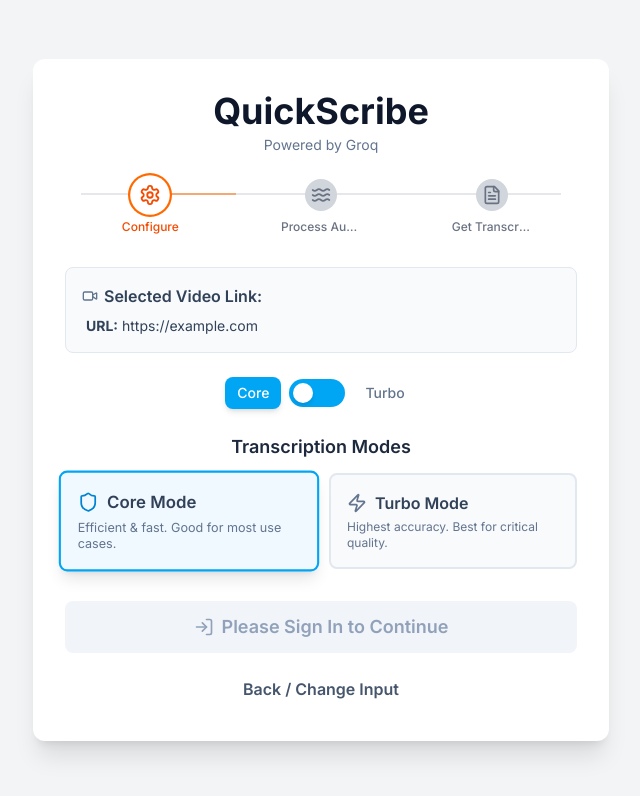
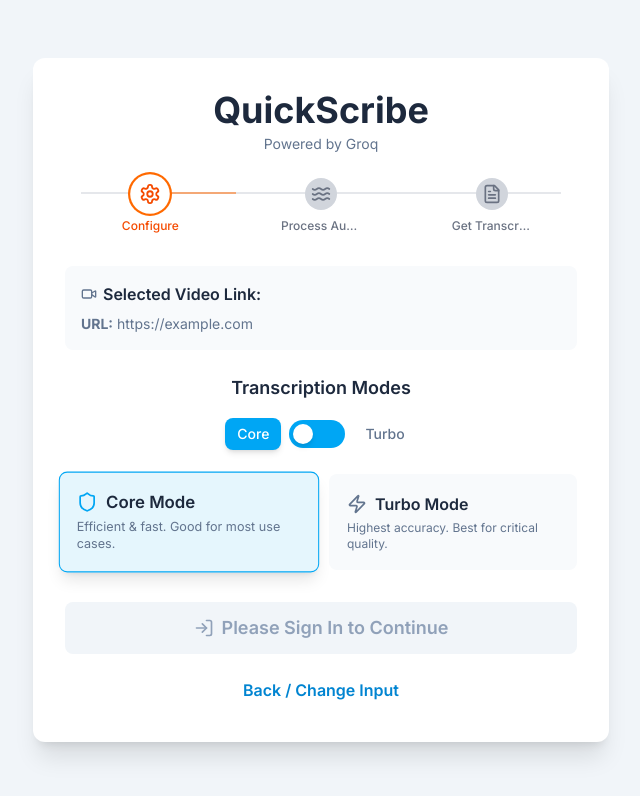
Before and after one commit to rmedjek/quickscribe, a Next.js app: page / in a window 1280 px wide. Both pictures are taken after typing "https://example.com" into the empty fields and a click on the button "Process Link". Shown: the top 796 px of the page, without its empty margins (319-959 px from the left). Built offline with nearby package versions, Linux system fonts and the light colour scheme; no server answers.

Commit message:
prodReady - phase3 -  fix dark theme

```diff
--- a/app/components/ConfirmationView.tsx
+++ b/app/components/ConfirmationView.tsx
@@ -16,6 +16,7 @@ import {APP_STEPS} from "@/types/app";
 import StyledButton from "./StyledButton";
 import ProgressStepper from "./ProgressStepper";
 import {SelectedInputType} from "@/types/app";
+import clsx from "clsx";
 
 export type TranscriptionMode = "core" | "turbo";
 
@@ -34,7 +35,6 @@ interface ConfirmationViewProps {
 const ConfirmationView: React.FC<ConfirmationViewProps> = ({
   file,
   link,
-  inputType,
   onConfirm,
   onCancel,
   isSubmitting = false,
@@ -43,9 +43,10 @@ const ConfirmationView: React.FC<ConfirmationViewProps> = ({
   const isAuthenticated = authStatus === "authenticated";
   const isAuthLoading = authStatus === "loading";
 
+  const [selectedMode, setSelectedMode] = useState<TranscriptionMode>("core");
+
   const isFileProvided = !!file;
   const isLinkProvided = !!link && !file;
-  const [selectedMode, setSelectedMode] = useState<TranscriptionMode>("core");
 
   const formatFileSize = (bytes: number): string => {
     if (bytes === 0) return "0 Bytes";
@@ -57,77 +58,93 @@ const ConfirmationView: React.FC<ConfirmationViewProps> = ({
 
   const getInputTypeDisplayName = () => {
     if (isLinkProvided) return "Video Link";
-    if (isFileProvided) {
-      if (inputType === "audio") return "Audio File";
-      if (inputType === "video") return "Video File";
-    }
-    return "File";
+    if (isFileProvided) return "Audio File";
+    return "Input";
   };
 
   const getInputIcon = () => {
     if (isLinkProvided)
-      return <Video size={16} className="inline mr-1.5 text-slate-500" />;
-    if (isFileProvided) {
-      if (inputType === "audio")
-        return <Music size={16} className="inline mr-1.5 text-slate-500" />;
-      if (inputType === "video")
-        return <Video size={16} className="inline mr-1.5 text-slate-500" />;
-    }
-    return <FileText size={16} className="inline mr-1.5 text-slate-500" />;
+      return (
+        <Video
+          size={16}
+          className="inline mr-1.5 text-[var(--text-secondary)]"
+        />
+      );
+    if (isFileProvided)
+      return (
+        <Music
+          size={16}
+          className="inline mr-1.5 text-[var(--text-secondary)]"
+        />
+      );
+    return (
+      <FileText
+        size={16}
+        className="inline mr-1.5 text-[var(--text-secondary)]"
+      />
+    );
   };
 
   return (
-    <div className="bg-white dark:bg-slate-800 p-6 sm:p-8 rounded-xl shadow-xl w-full max-w-xl mx-auto text-slate-700 dark:text-slate-200">
+    <div className="bg-[var(--card-bg)]  border-[var(--border-color)] p-6 sm:p-8 rounded-xl shadow-xl w-full max-w-xl mx-auto text-[var(--text-primary)]">
       <div className="text-center mb-6">
-        <h1 className="text-3xl sm:text-4xl font-bold text-slate-900 dark:text-slate-50">
-          QuickScribe
-        </h1>
-        <p className="text-sm text-slate-500 mt-1">Powered by Groq</p>
+        <h1 className="text-3xl sm:text-4xl font-bold">QuickScribe</h1>
+        <p className="text-sm text-[var(--text-secondary)] mt-1">
+          Powered by Groq
+        </p>
       </div>
 
       <ProgressStepper steps={APP_STEPS} currentStepId="configure" />
 
-      <div className="my-6 p-4 border border-slate-200 dark:border-slate-600 bg-slate-50 dark:bg-slate-700 text-sm rounded-lg">
-        <h3 className="text-base font-semibold mb-2 text-slate-700 dark:text-slate-200 flex items-center">
+      <div className="my-6 p-4 bg-[var(--card-secondary-bg)] rounded-lg">
+        <h3 className="text-base font-semibold mb-2 flex items-center">
           {getInputIcon()} Selected {getInputTypeDisplayName()}:
         </h3>
         {isFileProvided && file && (
-          <>
-            <p className="truncate ml-1">
+          <div className="text-sm space-y-1 text-[var(--text-secondary)]">
+            <p className="truncate">
               <strong>Name:</strong> {file.name}
             </p>
-            <p className="ml-1">
+            <p>
               <strong>Type:</strong> {file.type}
             </p>
-            <p className="ml-1">
+            <p>
               <strong>Size:</strong> {formatFileSize(file.size)}
             </p>
-          </>
+          </div>
         )}
         {isLinkProvided && (
-          <p className="break-all ml-1">
+          <p className="text-sm break-all text-[var(--text-secondary)]">
             <strong>URL:</strong> {link}
           </p>
         )}
       </div>
 
       {(isFileProvided || isLinkProvided) && (
-        <>
+        <div className="mb-8">
+          <h3 className="text-lg font-semibold mb-4 text-center">
+            Transcription Modes
+          </h3>
+
+          {/* --- THIS IS THE FIX --- */}
+          {/* The Core/Turbo switch is restored here, above the mode cards. */}
           <div className="mb-6 flex items-center justify-center space-x-2">
             <span
-              className={`px-3 py-1.5 rounded-lg text-sm font-medium cursor-pointer transition-all ${
+              className={clsx(
+                "px-3 py-1.5 rounded-lg text-sm font-medium cursor-pointer transition-all",
                 selectedMode === "core"
                   ? "bg-sky-500 text-white shadow-md"
-                  : "text-slate-500 hover:bg-slate-100 dark:hover:bg-slate-700"
-              }`}
+                  : "text-[var(--text-secondary)] hover:bg-slate-500/10"
+              )}
               onClick={() => setSelectedMode("core")}
             >
               Core
             </span>
             <div
-              className={`w-14 h-7 flex items-center rounded-full p-1 cursor-pointer transition-colors ease-in-out duration-300 ${
+              className={clsx(
+                "w-14 h-7 flex items-center rounded-full p-1 cursor-pointer transition-colors ease-in-out duration-300",
                 selectedMode === "turbo" ? "bg-orange-500" : "bg-sky-500"
-              }`}
+              )}
               onClick={() =>
                 setSelectedMode(selectedMode === "core" ? "turbo" : "core")
               }
@@ -142,28 +159,27 @@ const ConfirmationView: React.FC<ConfirmationViewProps> = ({
               />
             </div>
             <span
-              className={`px-3 py-1.5 rounded-lg text-sm font-medium cursor-pointer transition-all ${
+              className={clsx(
+                "px-3 py-1.5 rounded-lg text-sm font-medium cursor-pointer transition-all",
                 selectedMode === "turbo"
                   ? "bg-orange-500 text-white shadow-md"
-                  : "text-slate-500 hover:bg-slate-100 dark:hover:bg-slate-700"
-              }`}
+                  : "text-[var(--text-secondary)] hover:bg-slate-500/10"
+              )}
               onClick={() => setSelectedMode("turbo")}
             >
               Turbo
             </span>
           </div>
+          {/* --- END FIX --- */}
 
-          <div className="mb-8">
-            <h3 className="text-lg font-semibold text-slate-800 dark:text-slate-100 mb-3 text-center">
-              Transcription Modes
-            </h3>
           <div className="grid grid-cols-1 sm:grid-cols-2 gap-4">
             <div
-                className={`p-4 rounded-lg border-2 cursor-pointer transition-all ${
+              className={clsx(
+                "p-4 rounded-lg border-1 cursor-pointer transition-all",
                 selectedMode === "core"
-                    ? "border-sky-500 bg-sky-50 dark:bg-sky-900/40 shadow-lg scale-105"
-                    : "border-slate-200 dark:border-slate-600 bg-slate-50 dark:bg-slate-700/50 hover:border-slate-300 dark:hover:border-slate-500"
-                }`}
+                  ? "border-sky-500 bg-sky-500/10 shadow-lg scale-105"
+                  : "bg-[var(--card-secondary-bg)] border-transparent hover:border-slate-300 dark:hover:border-slate-600"
+              )}
               onClick={() => setSelectedMode("core")}
               role="radio"
               aria-checked={selectedMode === "core"}
@@ -172,26 +188,27 @@ const ConfirmationView: React.FC<ConfirmationViewProps> = ({
               <div className="flex items-center mb-1">
                 <Shield
                   size={20}
-                    className={`mr-2 ${
+                  className={clsx(
+                    "mr-2",
                     selectedMode === "core"
-                        ? "text-sky-600"
-                        : "text-slate-500"
-                    }`}
+                      ? "text-sky-500"
+                      : "text-[var(--text-secondary)]"
+                  )}
                 />
-                  <h4 className="font-semibold text-slate-700 dark:text-slate-200">
-                    Core Mode
-                  </h4>
+                <h4 className="font-semibold">Core Mode</h4>
               </div>
-                <p className="text-xs text-slate-500 dark:text-slate-400">
+              <p className="text-xs text-[var(--text-secondary)]">
                 Efficient & fast. Good for most use cases.
               </p>
             </div>
+
             <div
-                className={`p-4 rounded-lg border-2 cursor-pointer transition-all ${
+              className={clsx(
+                "p-4 rounded-lg border-2 cursor-pointer transition-all",
                 selectedMode === "turbo"
-                    ? "border-orange-500 bg-orange-50 dark:bg-orange-900/30 shadow-lg scale-105"
-                    : "border-slate-200 dark:border-slate-600 bg-slate-50 dark:bg-slate-700/50 hover:border-slate-300 dark:hover:border-slate-500"
-                }`}
+                  ? "border-orange-500 bg-orange-500/10 shadow-lg scale-105"
+                  : "bg-[var(--card-secondary-bg)] border-transparent hover:border-slate-300 dark:hover:border-slate-600"
+              )}
               onClick={() => setSelectedMode("turbo")}
               role="radio"
               aria-checked={selectedMode === "turbo"}
@@ -200,23 +217,21 @@ const ConfirmationView: React.FC<ConfirmationViewProps> = ({
               <div className="flex items-center mb-1">
                 <Zap
                   size={20}
-                    className={`mr-2 ${
+                  className={clsx(
+                    "mr-2",
                     selectedMode === "turbo"
-                        ? "text-orange-600"
-                        : "text-slate-500"
-                    }`}
+                      ? "text-orange-500"
+                      : "text-[var(--text-secondary)]"
+                  )}
                 />
-                  <h4 className="font-semibold text-slate-700 dark:text-slate-200">
-                    Turbo Mode
-                  </h4>
+                <h4 className="font-semibold">Turbo Mode</h4>
               </div>
-                <p className="text-xs text-slate-500 dark:text-slate-400">
+              <p className="text-xs text-[var(--text-secondary)]">
                 Highest accuracy. Best for critical quality.
               </p>
             </div>
           </div>
         </div>
-        </>
       )}
 
       <div className="space-y-3">
@@ -240,7 +255,7 @@ const ConfirmationView: React.FC<ConfirmationViewProps> = ({
             onClick={() => onConfirm("server", selectedMode)}
             variant="primary"
             size="lg"
-            className="w-full bg-orange-500 hover:bg-orange-600"
+            className="w-full "
             disabled={isSubmitting}
           >
             {isSubmitting ? (
@@ -258,7 +273,7 @@ const ConfirmationView: React.FC<ConfirmationViewProps> = ({
       <StyledButton
         onClick={onCancel}
         variant="ghost"
-        className="w-full mt-4 text-slate-600 dark:text-slate-300"
+        className="w-full mt-4 text-[var(--text-secondary)]"
         disabled={isSubmitting}
       >
         Back / Change Input
--- a/app/components/NewTranscriptionPage.tsx
+++ b/app/components/NewTranscriptionPage.tsx
@@ -155,12 +155,12 @@ function NewTranscriptionContent() {
 
   if (error) {
     return (
-      <div className="bg-white dark:bg-slate-800 p-8 rounded-xl shadow-xl w-full max-w-lg mx-auto text-center">
+      <div className="bg-[var(--card-bg)]  border-[var(--border-color)]  sm:p-8  text-[var(--text-primary)]  dark:bg-slate-800 p-8 rounded-xl shadow-xl w-full max-w-lg mx-auto text-center">
         <h2 className="text-xl font-bold text-red-600">Error</h2>
         <p className="text-slate-600 my-4">{error}</p>
         <button
           onClick={onCancel}
-          className="px-4 py-2 bg-slate-200 rounded font-semibold"
+          className="px-4 py-2  rounded font-semibold bg-[var(--card-bg)]  border-[var(--border-color)] "
         >
           Try Again
         </button>
--- a/app/components/SignInCard.tsx
+++ b/app/components/SignInCard.tsx
@@ -32,7 +32,7 @@ export default function SignInCard() {
     <div
       role="dialog"
       aria-modal="true"
-      className="w-full max-w-md overflow-hidden rounded-2xl border border-white/10 bg-slate-200/50 p-8 text-center shadow-xl backdrop-blur-xl dark:bg-slate-800/50"
+      className="bg-[var(--card-bg)] text-[var(--fg)] w-full max-w-md overflow-hidden rounded-2xl border border-white/10 p-8 text-center shadow-xl backdrop-blur-xl dark:bg-slate-800/50"
     >
       <Sparkles className="mx-auto h-12 w-12 text-slate-800 dark:text-slate-100" />
       <h1 className="mt-4 text-3xl font-bold text-slate-900 dark:text-white">
--- a/app/layout.tsx
+++ b/app/layout.tsx
@@ -1,5 +1,4 @@
 // app/layout.tsx
-import type {Metadata} from "next";
 import {Inter} from "next/font/google";
 import "../styles/global.css";
 import {ThemeProvider} from "./contexts/ThemeContext";
@@ -43,7 +42,7 @@ export default async function RootLayout({
               <div className="flex h-screen w-full overflow-hidden">
                 <HistorySidebar jobs={jobs} />
                 <div className="flex-1 flex flex-col h-screen">
-                  <header className="flex h-16 items-center justify-end gap-4 border-b border-slate-200 dark:border-slate-700 bg-white dark:bg-slate-800/50 px-6 flex-shrink-0 z-10">
+                  <header className="flex h-16 items-center justify-end gap-4  border-[var(--border-color)] bg-[var(--header-bg)]  dark:border-slate-700  dark:bg-slate-800/50 px-6 flex-shrink-0 z-10">
                     <UserNav />
                     <DarkModeToggle />
                   </header>
--- a/styles/global.css
+++ b/styles/global.css
@@ -1,12 +1,28 @@
 @import "tailwindcss";
+:root {
+  --page-bg: theme(colors.slate.100);    /* Light gray page background */
+  --header-bg: theme(colors.white);       /* White header */
+  --sidebar-bg: theme(colors.white); /* Slightly off-white sidebar */
+  --card-bg: theme(colors.white);         /* Pure white for cards */
+  --card-secondary-bg: theme(colors.slate.50); /* Background for nested elements like input boxes */
 
-:root {
-  --bg: theme(colors.gray.100);
-  --fg: theme(colors.slate.800);
+  --text-primary: theme(colors.slate.800);
+  --text-secondary: theme(colors.slate.500);
+  --border-color: theme(colors.slate.200);
 }
+
+/* --- Dark Mode Theme --- */
 html.dark {
-  --bg: theme(colors.slate.900);
-  --fg: theme(colors.slate.100);
+  /* As per your design specifications */
+  --page-bg: #212121;         /* Main dark background */
+  --header-bg: #212121;       /* Header matches the page background */
+  --sidebar-bg: #181818;     /* Distinct, darker sidebar */
+  --card-bg: #303030;         /* The main card color */
+  --card-secondary-bg: theme(colors.slate.700); /* Lighter dark for nested elements */
+
+  --text-primary: #ffffff;
+  --text-secondary: theme(colors.slate.400);
+  --border-color: theme(colors.slate.700);
 }
 @media (prefers-color-scheme: dark) {
   :root {
@@ -15,8 +31,8 @@ html.dark {
   }
 }
 body {
-  background: var(--bg);
-  color: var(--fg);
+  background-color: var(--page-bg);
+  color: var(--text-primary);
 }
 
 /* ------------------------------------------------------------------ */
```
Also changed, not shown: app/components/HistorySidebar.tsx (+15 -8 lines), app/components/InputSelectionView.tsx (+16 -12 lines), app/components/ProcessingView.tsx (+31 -26 lines), app/components/ResultsView.tsx (+24 -32 lines). Lines whose indentation alone changed are shown as unchanged.
